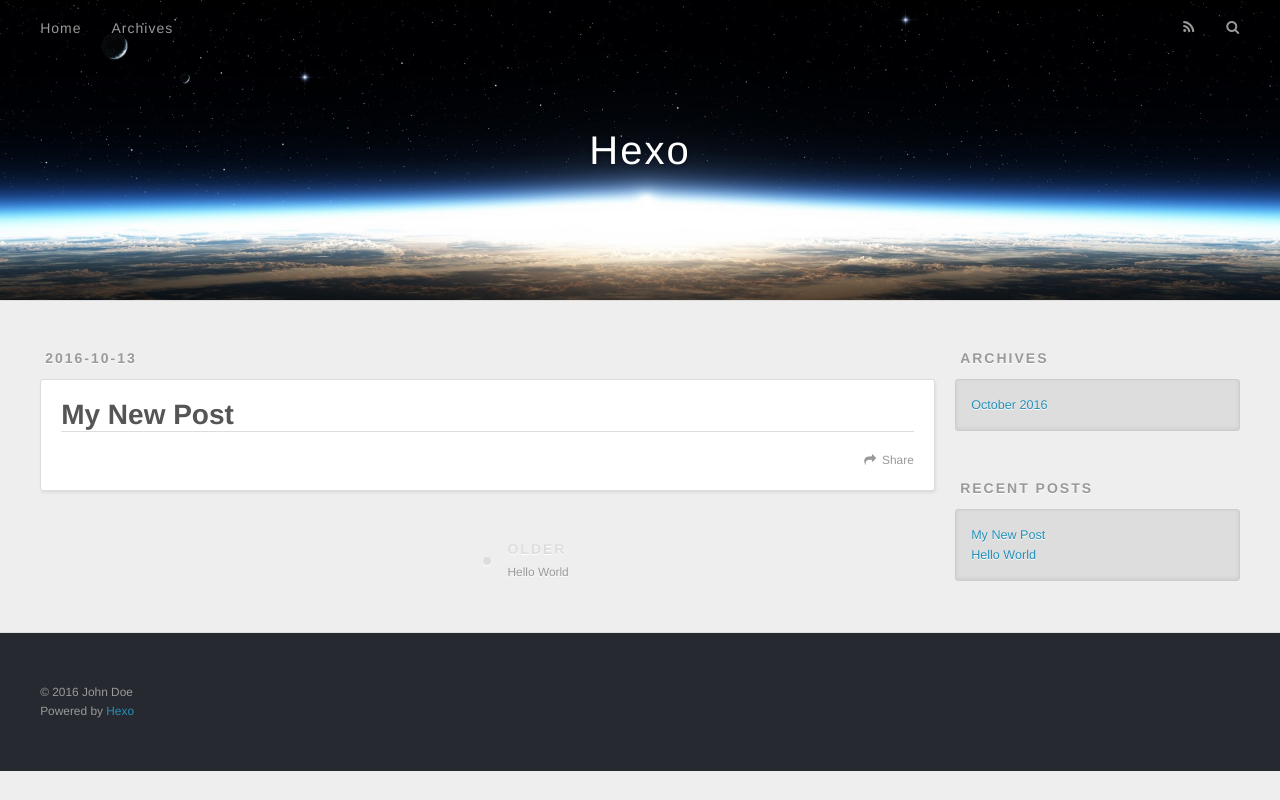
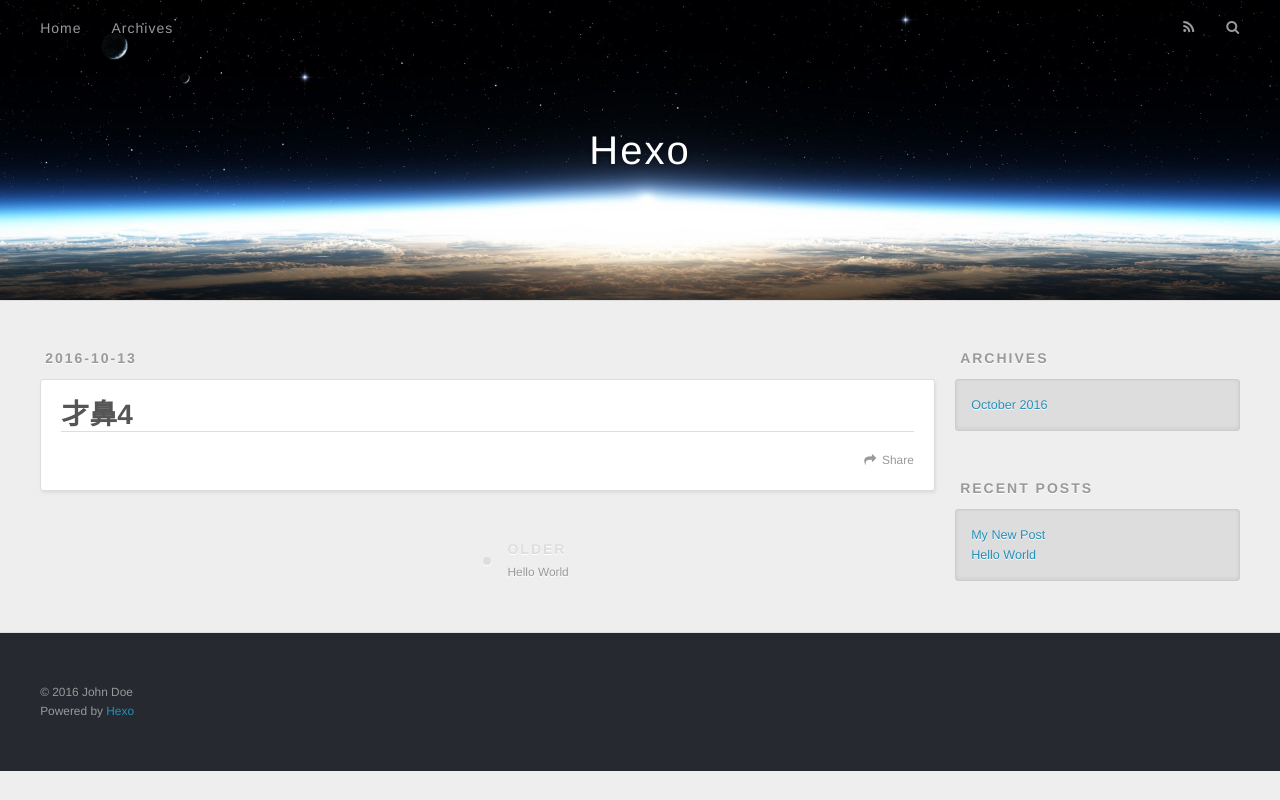
Before and after one commit to tr33y4/tr33y4.github.io, a plain HTML site: page 2016/10/13/My-New-Post/index.html in a window 1280 px wide. Drawn offline with nearby package versions, Linux system fonts and the light colour scheme.

Commit message:
change topic

```diff
--- a/2016/10/13/My-New-Post/index.html
+++ b/2016/10/13/My-New-Post/index.html
@@ -74,7 +74,7 @@
 
 
     <h1 class="article-title" itemprop="name">
-      My New Post
+      才鼻4
     </h1>
 
 
```
